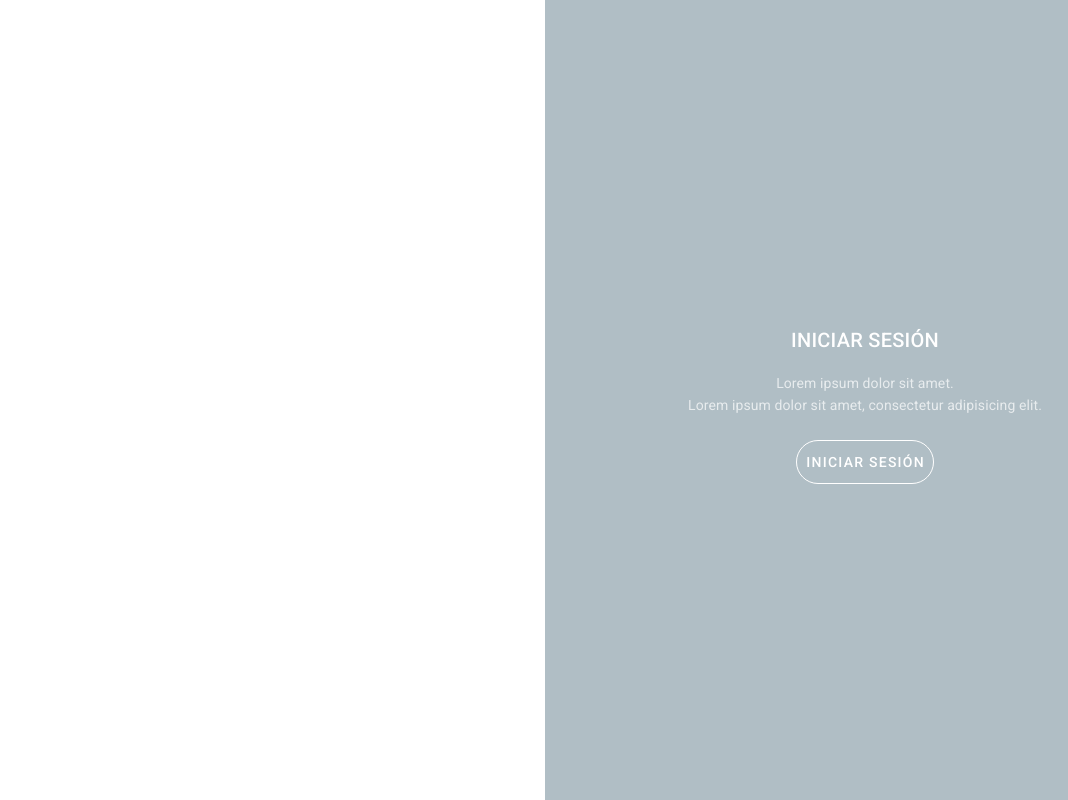
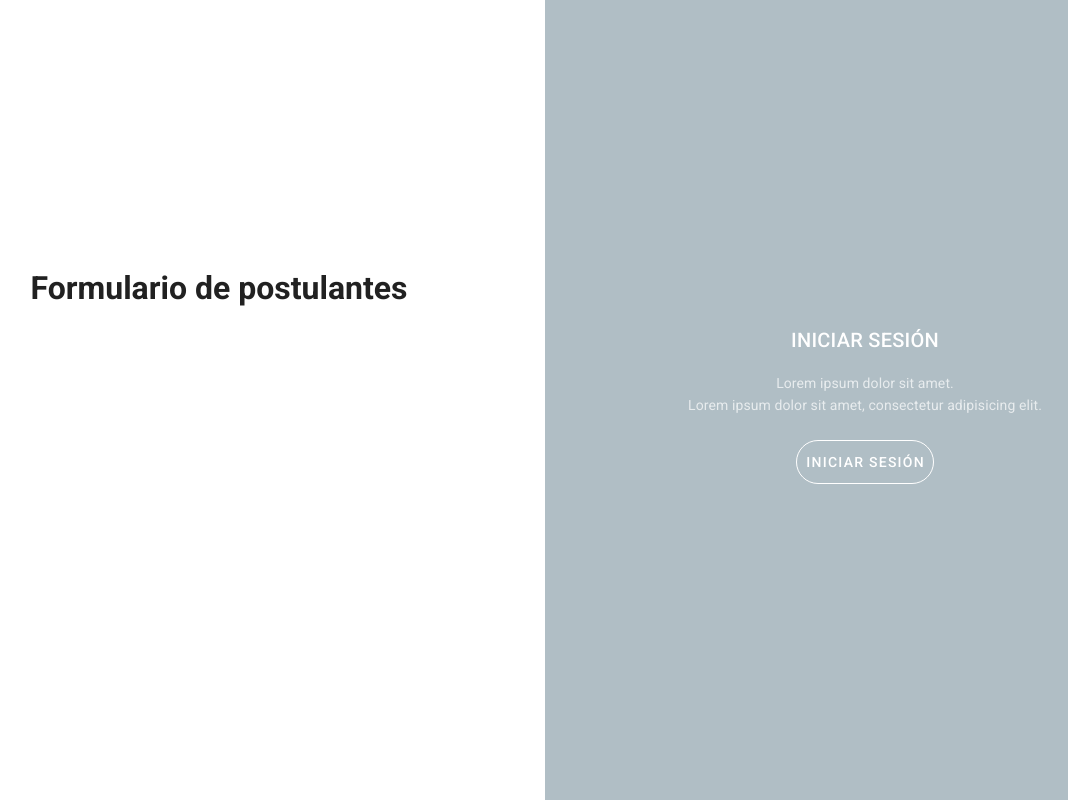
Before and after one commit to jsalazarv/oolarh-frontend, a Vue app: page / in a window 1280 px wide. Shown: the whole page, without its empty margins (95-1163 px from the left). Built offline with nearby package versions, Linux system fonts and the light colour scheme.

Commit message:
Added login form

```diff
--- a/package.json
+++ b/package.json
@@ -13,7 +13,7 @@
     "vue-class-component": "^7.2.3",
     "vue-property-decorator": "^9.1.2",
     "vue-router": "^3.2.0",
-    "vuetify": "^2.6.0",
+    "vuetify": "^2.6.4",
     "vuex": "^3.4.0"
   },
   "devDependencies": {
@@ -37,7 +37,7 @@
     "typescript": "~4.1.5",
     "vue-cli-plugin-vuetify": "^2.4.8",
     "vue-template-compiler": "^2.6.11",
-    "vuetify-loader": "^1.7.0"
+    "vuetify-loader": "^1.7.3"
   },
   "eslintConfig": {
     "root": true,
--- a/src/components/layouts/PublicLayout.vue
+++ b/src/components/layouts/PublicLayout.vue
@@ -3,8 +3,9 @@
 </template>
 
 <script lang="ts">
-import { Vue } from "vue-property-decorator";
+import { Component, Vue } from "vue-property-decorator";
 
+@Component({})
 export default class PublicLayout extends Vue {}
 </script>
 
--- a/src/components/layouts/partials/Navbar.vue
+++ b/src/components/layouts/partials/Navbar.vue
@@ -3,8 +3,9 @@
 </template>
 
 <script lang="ts">
-import { Vue } from "vue-property-decorator";
+import { Component, Vue } from "vue-property-decorator";
 
+@Component({})
 export default class Navbar extends Vue {}
 </script>
 
--- a/src/components/layouts/partials/Sidebar.vue
+++ b/src/components/layouts/partials/Sidebar.vue
@@ -3,8 +3,9 @@
 </template>
 
 <script lang="ts">
-import { Vue } from "vue-property-decorator";
+import { Component, Vue } from "vue-property-decorator";
 
+@Component({})
 export default class Sidebar extends Vue {}
 </script>
 
--- a/src/main.ts
+++ b/src/main.ts
@@ -3,6 +3,7 @@ import App from "./App.vue";
 import router from "./router";
 import store from "./store";
 import vuetify from "./plugins/vuetify";
+import "./directives";
 
 Vue.config.productionTip = false;
 
--- a/src/views/loginOrRegister/LoginOrRegister.vue
+++ b/src/views/loginOrRegister/LoginOrRegister.vue
@@ -3,7 +3,7 @@
     fluid
     v-layout="'public-layout'"
     class="fill-height pa-0 back"
-    :class="{ 'sign-up-active': signIn }"
+    :class="{ 'sign-in-active': signIn }"
   >
     <div class="overlay-container">
       <div class="overlay">
@@ -17,7 +17,7 @@
             color="transparent"
           >
             <v-card-title class="justify-center">POSTULARSE</v-card-title>
-            <v-card-text class="text--white">
+            <v-card-text class="text&#45;&#45;white">
               <div>Lorem ipsum dolor sit amet.</div>
               <div>
                 Lorem ipsum dolor sit amet, consectetur adipisicing elit.
@@ -48,7 +48,7 @@
             color="transparent"
           >
             <v-card-title class="justify-center">INICIAR SESIÓN</v-card-title>
-            <v-card-text class="text--white">
+            <v-card-text class="text&#45;&#45;white">
               <div>Lorem ipsum dolor sit amet.</div>
               <div>
                 Lorem ipsum dolor sit amet, consectetur adipisicing elit.
@@ -71,13 +71,28 @@
         </div>
       </div>
     </div>
+    <v-row>
+      <v-col cols="6">
+        <div class="d-flex align-center justify-center">
+          <h1>Formulario de postulantes</h1>
+        </div>
+      </v-col>
+      <v-col cols="6">
+        <div class="d-flex align-center justify-center">
+          <sign-in-form />
+        </div>
+      </v-col>
+    </v-row>
   </v-container>
 </template>
 
 <script lang="ts">
 import { Component, Vue } from "vue-property-decorator";
+import SignInForm from "@/views/loginOrRegister/partials/signIn/SignInForm.vue";
 
-@Component({})
+@Component({
+  components: { SignInForm },
+})
 export default class LoginOrRegister extends Vue {
   public signIn = false;
 }
--- /dev/null
+++ b/src/views/loginOrRegister/partials/signIn/SignInForm.vue
@@ -0,0 +1,46 @@
+<template>
+  <v-card flat tile class="mx-auto" width="450" color="transparent">
+    <v-card-title class="justify-center">INICIAR SESIÓN</v-card-title>
+    <v-card-text>
+      <v-row>
+        <v-col cols="12">
+          <v-text-field
+            outlined
+            dense
+            autocomplete="off"
+            name="email"
+            label="Email"
+          ></v-text-field>
+          <v-text-field
+            outlined
+            dense
+            autocomplete="off"
+            name="password"
+            label="Password"
+            type="password"
+          ></v-text-field>
+        </v-col>
+      </v-row>
+    </v-card-text>
+    <v-card-actions class="justify-center">
+      <v-btn
+        large
+        outlined
+        rounded
+        color="primary"
+        class="px-10"
+      >
+        Entrar
+      </v-btn>
+    </v-card-actions>
+  </v-card>
+</template>
+
+<script lang="ts">
+import { Component, Vue } from "vue-property-decorator";
+
+@Component({})
+export default class SignInForm extends Vue {}
+</script>
+
+<style scoped></style>
--- a/src/views/loginOrRegister/styles.scss
+++ b/src/views/loginOrRegister/styles.scss
@@ -42,18 +42,7 @@
   }
 }
 
-.sign-up-active {
-  .sign-in {
-    transform: translateX(100%);
-  }
-
-  .sign-up {
-    transform: translateX(100%);
-    opacity: 1;
-    z-index: 5;
-    animation: show 0.5s;
-  }
-
+.sign-in-active {
   .overlay-container {
     transform: translateX(-100%);
   }
@@ -61,12 +50,4 @@
   .overlay {
     transform: translateX(50%);
   }
-
-  .overlay-left {
-    transform: translateX(0);
-  }
-
-  .overlay-right {
-    transform: translateX(20%);
-  }
 }
```
Also changed, not shown: 1 other file (tests, documents, lock files or other folders).
